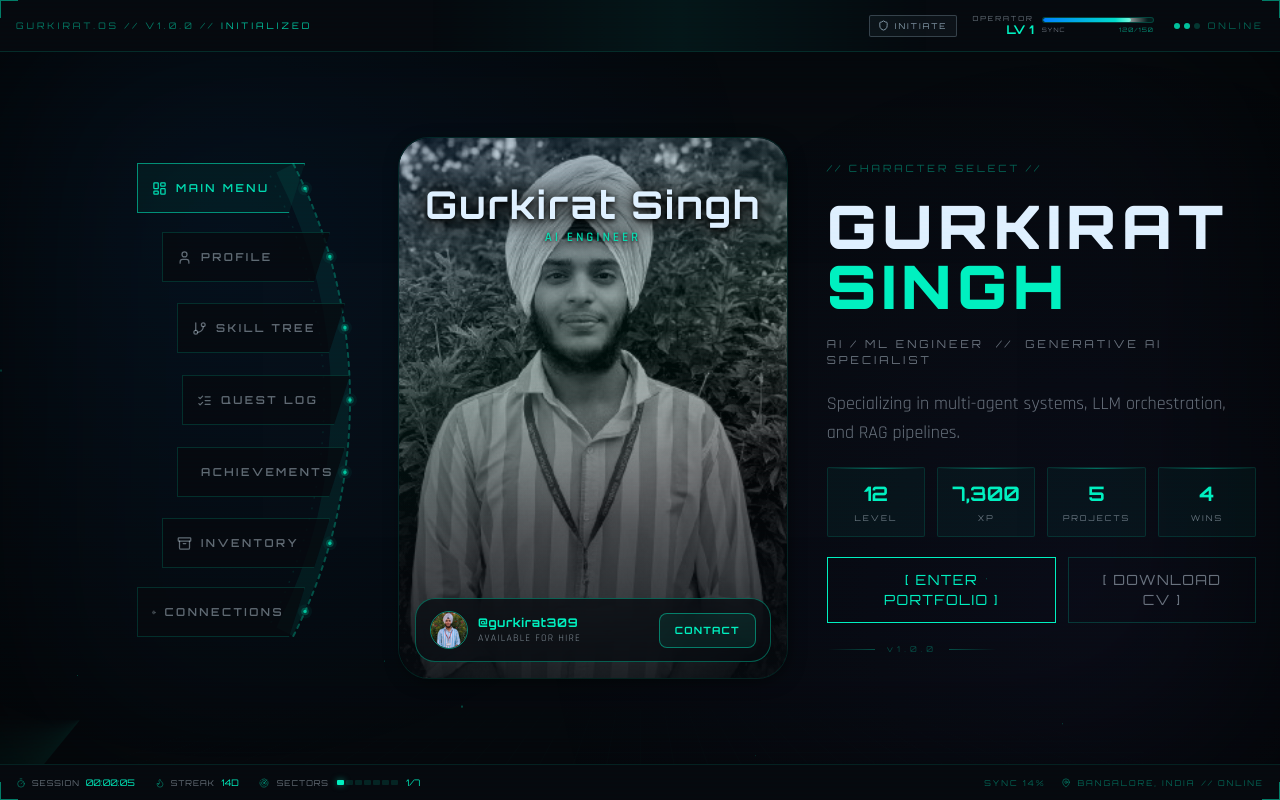
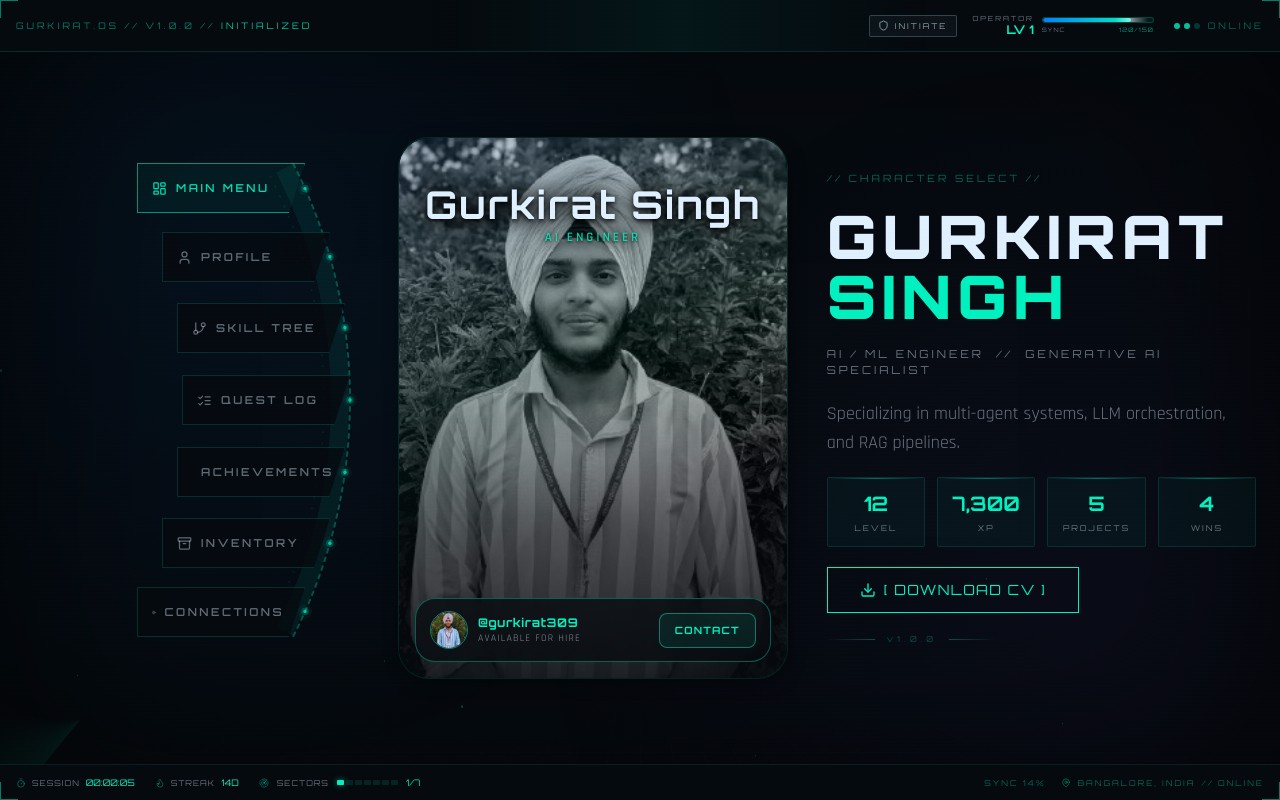
Before and after one commit to gurkirat309/portfolio, a React (Vite) app: page / in a window 1280 px wide. Built offline with nearby package versions, Linux system fonts and the light colour scheme.

Commit message:
changes with structure

```diff
--- a/src/screens/MainMenu.jsx
+++ b/src/screens/MainMenu.jsx
@@ -1,8 +1,8 @@
 import { motion } from 'framer-motion'
+import { Download } from 'lucide-react'
 import ProfileCard from '../components/ui/ProfileCard'
 import { GlassPanel } from '../components/ui/GlassPanel'
 import { profile } from '../data/profile'
-import { useToast } from '../context/ToastContext'
 
 const quickStats = [
   { label: 'LEVEL',    value: profile.level },
@@ -12,8 +12,6 @@ const quickStats = [
 ]
 
 export function MainMenu({ onEnter }) {
-  const { showToast } = useToast()
-
   return (
     <motion.div
       className="flex items-center justify-center h-full px-6 py-8"
@@ -82,19 +80,15 @@ export function MainMenu({ onEnter }) {
           </div>
 
           {/* CTA */}
-          <div className="flex flex-col sm:flex-row gap-3 justify-center lg:justify-start">
-            <button
-              onClick={onEnter}
-              className="font-orbitron text-sm tracking-widest px-8 py-3 border border-cyan text-cyan hover:bg-cyan/10 transition-all duration-200 uppercase relative group"
+          <div className="flex justify-center lg:justify-start">
+            <a
+              href="/genai_resume.pdf"
+              download="Gurkirat_Singh_Resume.pdf"
+              className="inline-flex items-center gap-2 font-orbitron text-sm tracking-widest px-8 py-3 border border-cyan text-cyan hover:bg-cyan/10 transition-all duration-200 uppercase"
             >
-              [ ENTER PORTFOLIO ]
-            </button>
-            <button
-              onClick={() => showToast('🔗 LINK COMING SOON — CHECK BACK')}
-              className="font-orbitron text-sm tracking-widest px-6 py-3 border border-[rgba(0,240,192,0.2)] text-text-muted hover:border-cyan/40 hover:text-text-bright transition-all duration-200 uppercase"
-            >
+              <Download size={16} />
               [ DOWNLOAD CV ]
-            </button>
+            </a>
           </div>
 
           {/* Decorative line */}
```
Also changed, not shown: 1 other file (tests, documents, lock files or other folders).
